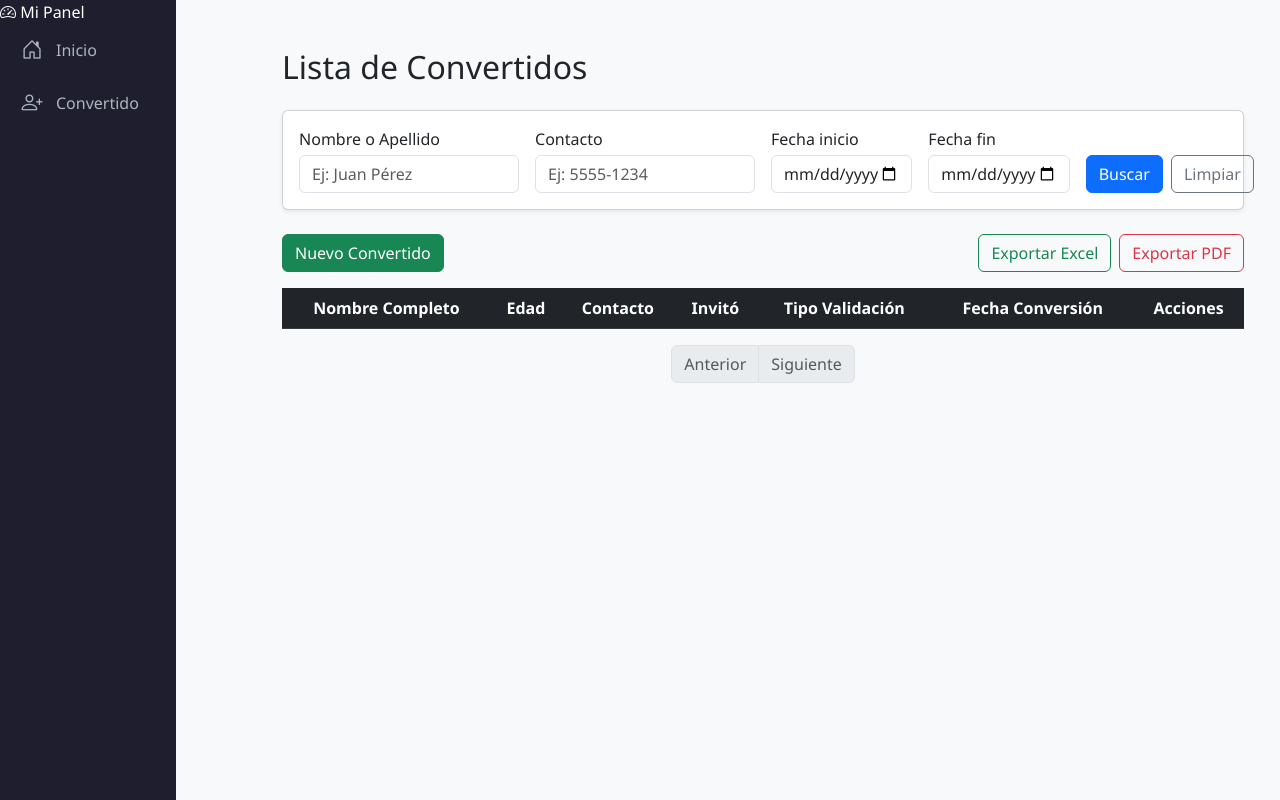
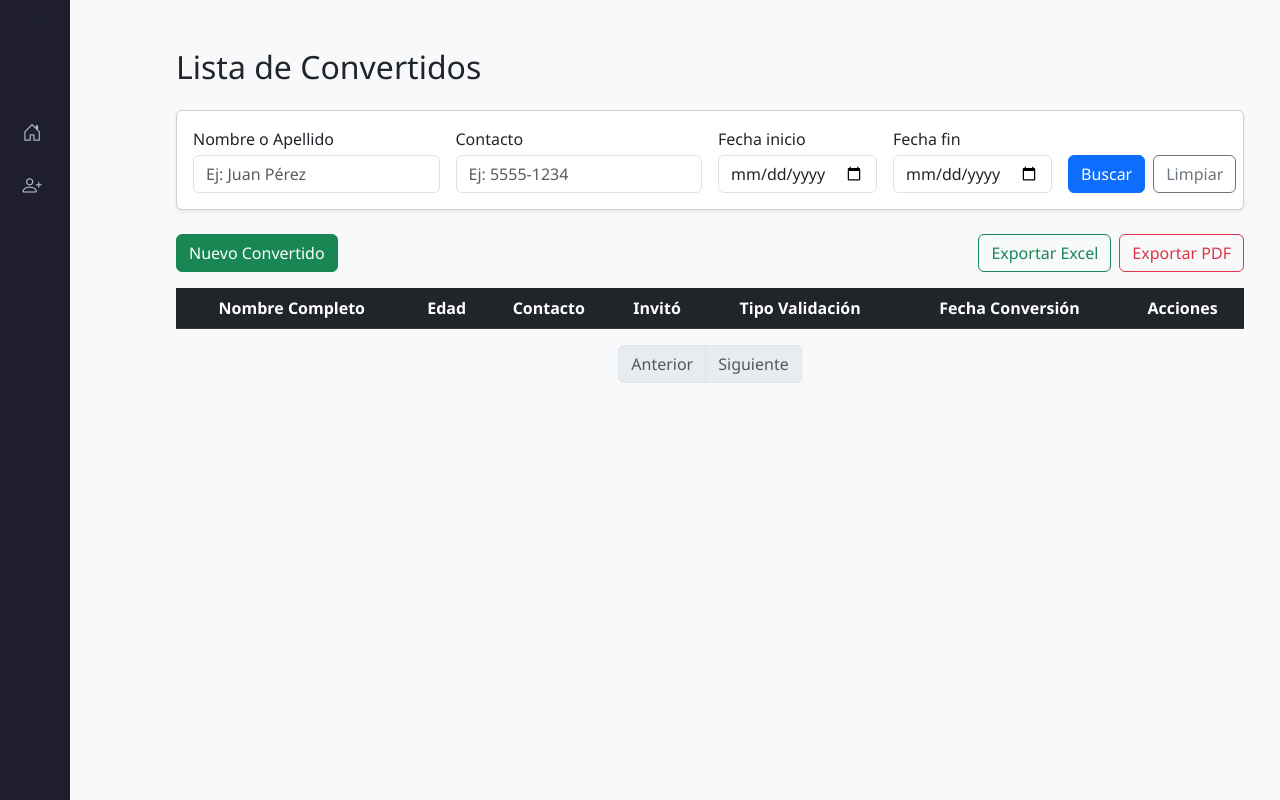
Before and after one commit to jrdar1993/Evang, a Flask app: page /convertido/ in a window 1280 px wide. Run offline with Flask 2, Linux system fonts and the light colour scheme; data that the repository does not hold is empty.

Commit message:
Update base.html

```diff
--- a/templates/base.html
+++ b/templates/base.html
@@ -5,7 +5,7 @@
   <meta name="viewport" content="width=device-width, initial-scale=1" />
   <title>Panel de Administración</title>
 
-  <!-- Bootstrap -->
+  <!-- Bootstrap CSS -->
   <link href="https://cdn.jsdelivr.net/npm/bootstrap@5.3.0/dist/css/bootstrap.min.css" rel="stylesheet">
   <!-- Bootstrap Icons -->
   <link href="https://cdn.jsdelivr.net/npm/bootstrap-icons@1.10.5/font/bootstrap-icons.css" rel="stylesheet">
@@ -16,12 +16,12 @@
       font-family: 'Segoe UI', sans-serif;
       background-color: #f8f9fa;
     }
-
     .main-wrapper {
       display: flex;
       min-height: 100vh;
     }
 
+    /* Sidebar base */
     .sidebar {
       background-color: #1e1e2f;
       color: white;
@@ -30,117 +30,106 @@
       overflow: hidden;
       position: relative;
       white-space: nowrap;
+      flex-shrink: 0;
     }
-
-.sidebar:hover {
+    /* Expanded state */
+    .sidebar.expanded {
       width: 220px;
     }
 
-.sidebar .logo,
-.sidebar .nav-link span {
+    /* Logo/title */
+    .sidebar .logo {
+      font-size: 1.2rem;
+      text-align: center;
+      padding: 1rem 0;
+      color: #fff;
       opacity: 0;
       transition: opacity 0.3s ease;
     }
-
-.sidebar:hover .logo,
-.sidebar:hover .nav-link span {
+    .sidebar.expanded .logo {
       opacity: 1;
     }
 
-
+    /* Nav links */
     .sidebar .nav-link {
       color: #adb5bd;
       padding: 12px 20px;
       display: flex;
       align-items: center;
-      white-space: nowrap;
-      overflow: hidden;
-      text-overflow: ellipsis;
-      transition: all 0.3s;
+      transition: background-color 0.2s, color 0.2s;
     }
-
     .sidebar .nav-link:hover {
       background-color: #2c2c3f;
-      color: #ffffff;
+      color: #fff;
     }
-
     .sidebar .nav-link i {
       font-size: 1.2rem;
       margin-right: 12px;
       min-width: 24px;
       text-align: center;
-      transition: transform 0.3s ease;
+      transition: transform 0.2s;
     }
-
-    .sidebar:hover .nav-link i {
+    .sidebar.expanded .nav-link i {
       transform: scale(1.1);
     }
 
+    /* Link text hidden until expanded */
     .sidebar .nav-link span {
       opacity: 0;
-  transition: opacity 0.2s ease;
+      transition: opacity 0.3s ease;
     }
-
-.main-wrapper:hover .sidebar .nav-link span {
+    .sidebar.expanded .nav-link span {
       opacity: 1;
     }
 
-
+    /* Content area */
     .content {
+      flex-grow: 1;
+      padding: 1.5rem;
       margin-left: 70px;
-      padding: 1.5rem;
       transition: margin-left 0.3s ease;
-      width: 100%;
+    }
+    .sidebar.expanded ~ .content {
+      margin-left: 220px;
     }
 
-
-
-    /* Mobile */
+    /* Mobile behavior */
     @media (max-width: 768px) {
       .sidebar {
         position: fixed;
         height: 100%;
-        z-index: 1050;
         transform: translateX(-100%);
         width: 220px;
       }
-
-      .sidebar.active {
+      .sidebar.active,
+      .sidebar.expanded {
         transform: translateX(0);
       }
-
-      .sidebar:hover {
-        width: 220px !important;
-      }
-
       .content {
         margin-left: 0 !important;
       }
-
       .overlay {
         display: none;
         position: fixed;
-        top: 0;
-        left: 0;
-        width: 100%;
-        height: 100%;
-        background-color: rgba(0, 0, 0, 0.5);
+        top: 0; left: 0;
+        width: 100%; height: 100%;
+        background: rgba(0,0,0,0.5);
         z-index: 1040;
       }
-
       .overlay.active {
         display: block;
       }
     }
 
+    /* Navbar toggle button */
     .navbar-toggler {
       border: none;
     }
-
   </style>
 </head>
 <body>
 
+  <!-- Top navbar para móvil -->
   <nav class="navbar navbar-dark bg-dark d-md-none">
     <div class="container-fluid">
       <button class="navbar-toggler" type="button" id="menuToggle">
@@ -150,36 +139,50 @@
     </div>
   </nav>
 
+  <!-- Overlay para móvil -->
   <div class="overlay" id="sidebarOverlay"></div>
 
   <div class="main-wrapper">
+    <!-- Sidebar -->
     <div class="sidebar" id="sidebar">
-    <div class="logo">
-      <i class="bi bi-speedometer2"></i> Mi Panel
+      <!-- Botón expandir/colapsar -->
+      <div class="d-flex justify-content-end pe-2">
+        <button class="btn btn-sm btn-link text-muted" id="expandToggle">
+          <i class="bi bi-list fs-4"></i>
+        </button>
       </div>
+      <div class="logo">Mi Panel</div>
       <a href="{{ url_for('home') }}" class="nav-link">
-      <i class="bi bi-house-door"></i> <span>Inicio</span>
+        <i class="bi bi-house-door"></i><span>Inicio</span>
       </a>
       <a href="{{ url_for('convertido.index') }}" class="nav-link">
-      <i class="bi bi-person-plus"></i> <span>Convertido</span>
+        <i class="bi bi-person-plus"></i><span>Convertido</span>
       </a>
+      <!-- Más enlaces... -->
     </div>
 
+    <!-- Contenido -->
     <div class="content">
       {% block content %}{% endblock %}
     </div>
   </div>
 
   <script>
-  const menuToggle = document.getElementById("menuToggle");
+    const expandToggle = document.getElementById("expandToggle");
     const sidebar = document.getElementById("sidebar");
     const overlay = document.getElementById("sidebarOverlay");
+    const menuToggle = document.getElementById("menuToggle");
 
-  menuToggle?.addEventListener("click", () => {
-    sidebar.classList.toggle("active");
-    overlay.classList.toggle("active");
+    // Clic para expandir/colapsar en desktop
+    expandToggle.addEventListener("click", () => {
+      sidebar.classList.toggle("expanded");
     });
 
+    // Toggle para móvil
+    menuToggle?.addEventListener("click", () => {
+      sidebar.classList.add("active");
+      overlay.classList.add("active");
+    });
     overlay?.addEventListener("click", () => {
       sidebar.classList.remove("active");
       overlay.classList.remove("active");
```
Lines whose indentation alone changed are shown as unchanged.
